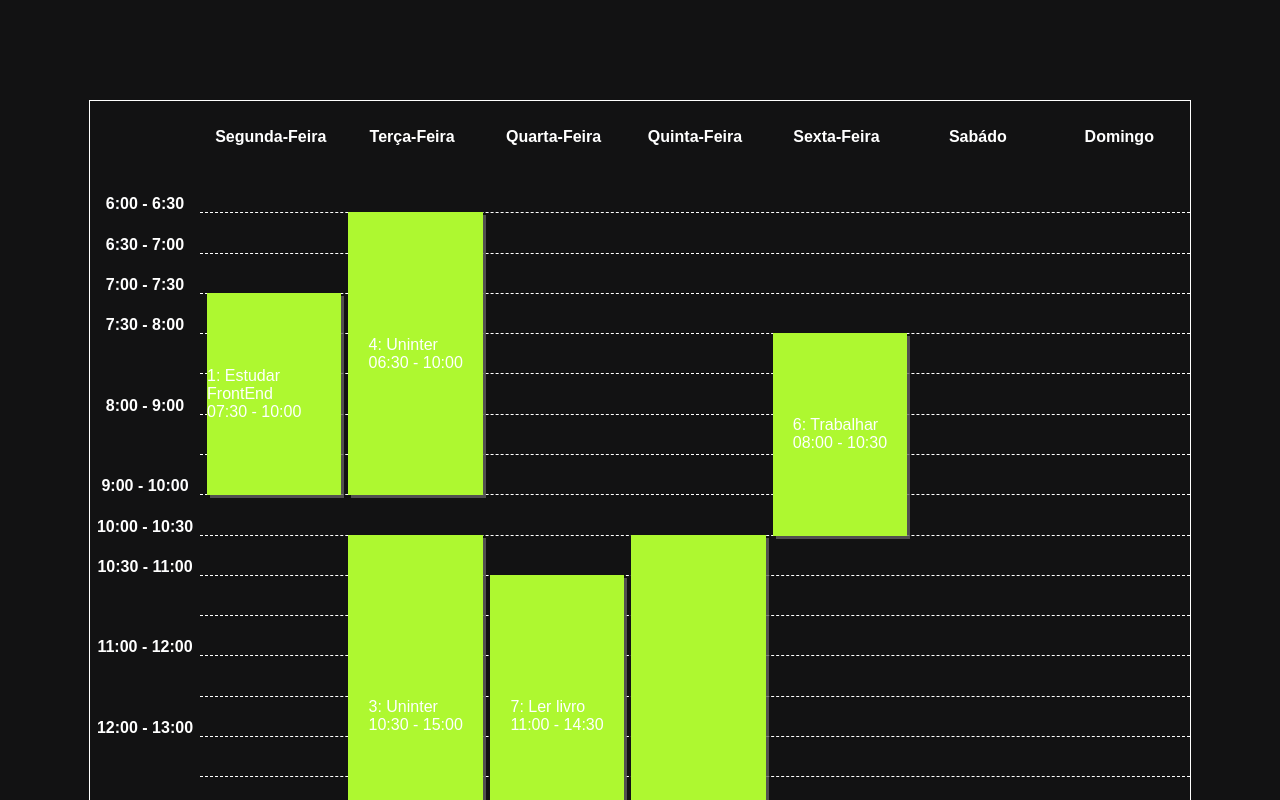
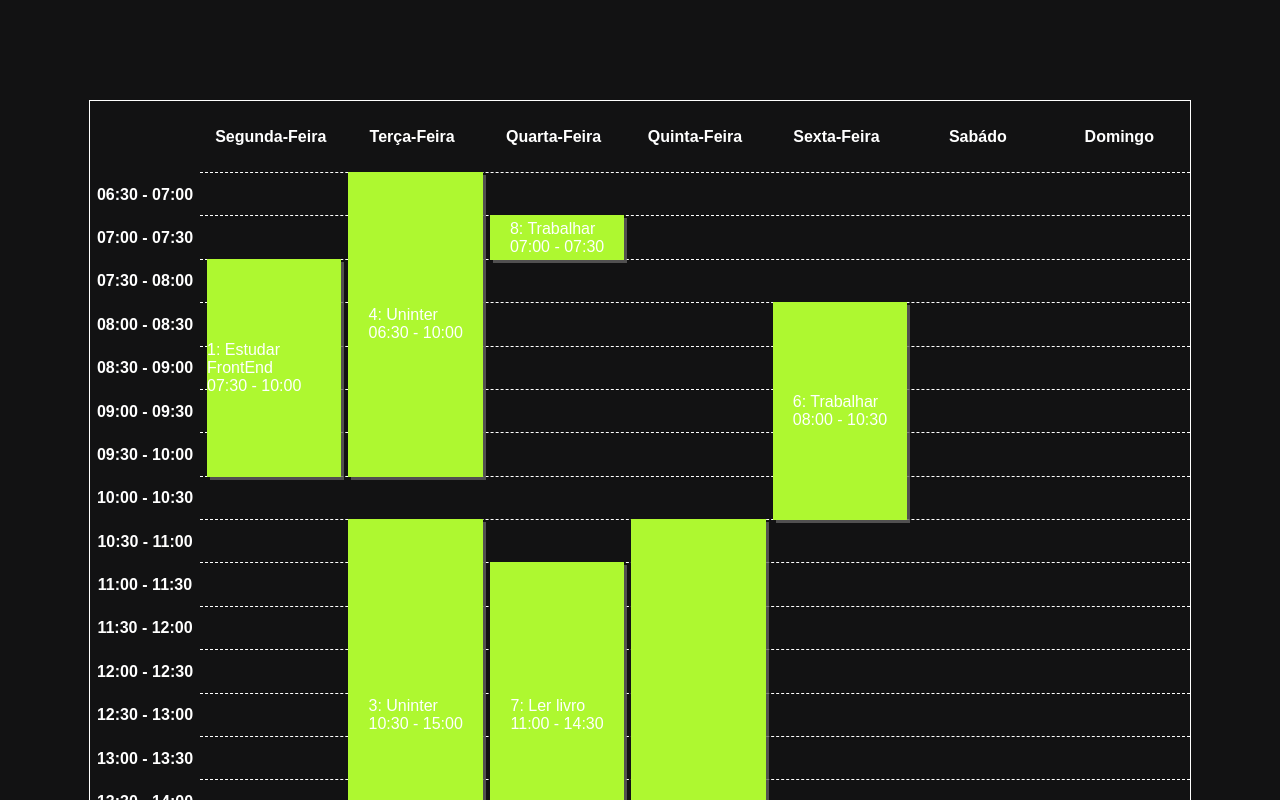
Before and after one commit to GuiDuarte07/routine_app, a Next.js app: page / in a window 1280 px wide. Shown: the top 800 px of the page. Built offline with nearby package versions, Linux system fonts and the light colour scheme.

Commit message:
rebuilding the logic of the project

```diff
--- a/src/app/page.tsx
+++ b/src/app/page.tsx
@@ -1,5 +1,6 @@
 'use client'
 import { RoutineTable } from "@/components/RoutineTable"
+import "@/utils/routine"
 
 export default function Home() {
   return (
--- a/src/components/RoutineTable/index.tsx
+++ b/src/components/RoutineTable/index.tsx
@@ -1,6 +1,6 @@
 'use client'
 import { useRoutine } from "@/lib/context/routines"
-import { eventToHourArray, filterRepeatedNumbers } from "@/utils/routine"
+import { generateHourArray, filterRepeatedNumbers, parseHourMinute } from "@/utils/routine"
 import { ColHeaderData, RowHeaderData, TableColDataContainer, TableColHeader, TableContainer, TableDataContainer, TableDivisionLine, TableEventDataCell, TableRowHeader } from "./style"
 import { translateWeakDays, weakDays } from "@/utils/weakDays"
 
@@ -12,30 +12,35 @@ interface IRoutineTable {
 export const RoutineTable = ({heigth, width}: IRoutineTable) => {
   const routines = useRoutine((state) => state.routine)
   const daysOnTable = useRoutine((state) => state.daysOnTable)
-  const arrayOfHours = eventToHourArray(routines)
-  const arrayOfNumber = filterRepeatedNumbers(arrayOfHours)
+  const arrayOfHours = generateHourArray(routines)
+  /* const arrayOfNumber = filterRepeatedNumbers(arrayOfHours) */
 
   const widthOfColHeader = width * 0.10
   const heightOfRowHeader = heigth * 0.06
 
   const widthOfEachCell = (width - widthOfColHeader) / daysOnTable
-  const heightOfHalfHour = ((heigth - heightOfRowHeader) / (arrayOfHours[arrayOfHours.length - 1] - arrayOfHours[0] + (arrayOfHours[arrayOfHours.length - 1] === arrayOfHours[arrayOfHours.length - 2] ? 1 : 0))) / 2
+  const heightOfHalfHour = (
+    (heigth - heightOfRowHeader) /
+    (
+      arrayOfHours.length
+      /* parseHourMinute(arrayOfHours[arrayOfHours.length - 1]).hour*2 - parseHourMinute(arrayOfHours[0]).hour*2 + ((parseHourMinute(arrayOfHours[arrayOfHours.length - 1]).minute === 30 ? 1 : 0))
+      + ((parseHourMinute(arrayOfHours[0]).minute === 30 ? 1 : 0)) */
+    )
+  )
+
+  console.log(arrayOfHours.length)
+  console.log(heightOfHalfHour, heightOfHalfHour * arrayOfHours.length)
 
   return (
     <TableContainer width={width} heigth={heigth}>
-      {arrayOfNumber.map((hour, i) => {
+      {arrayOfHours.map((hour, i) => {
+        console.log(arrayOfHours.length)
         return (
           <>
             <TableDivisionLine
               key={hour + "_00" + "line"}
               left={widthOfColHeader}
-              top={heightOfRowHeader + heightOfHalfHour * (i * 2 + 1)}
-              width={width - widthOfColHeader}
-            />
-            <TableDivisionLine
-              key={hour + "_30" + "line"}
-              left={widthOfColHeader}
-              top={heightOfRowHeader + heightOfHalfHour * (i * 2 + 2)}
+              top={heightOfRowHeader + heightOfHalfHour * (i)}
               width={width - widthOfColHeader}
             />
           </>
@@ -54,41 +59,10 @@ export const RoutineTable = ({heigth, width}: IRoutineTable) => {
         width={widthOfColHeader}
       >
         {arrayOfHours.map((hour, i) => {
-          let height = heightOfHalfHour;
-
-          function hourAnnotation() {
-            let leftSideHour = hour + ":"
-            let rightSideHour = ""
-
-            if(arrayOfHours[i+1] === hour) {
-              leftSideHour += "00"
-              rightSideHour = hour + ":" + "30"
-            } else if (arrayOfHours[i-1] === hour) {
-              leftSideHour += "30"
-              rightSideHour = arrayOfHours[i+1] + ":" + "00"
-              if (arrayOfHours[i+1] === undefined) {
-                if (arrayOfHours[i-1] === hour) {
-                  rightSideHour = (hour + 1 === 24 ? 0 : hour + 1) + ":" + "00"
-                } else {
-                  rightSideHour = hour + ":" + "30"
-                }
-              }
-            } else {
-              leftSideHour += "00"
-              rightSideHour = arrayOfHours[i+1] + ":" + "00"
-            }
-
-            return leftSideHour + " - " + rightSideHour
-           }
-
-          if (arrayOfHours[i+1] !== hour && arrayOfHours[i-1] !== hour) {
-            height = heightOfHalfHour*2
-          }
-
-          const hourText = hourAnnotation()
+          if (!arrayOfHours[i+1]) return null
           return (
-            <ColHeaderData key={hourText} height={height}>
-              {hourText}
+            <ColHeaderData key={hour} height={heightOfHalfHour}>
+              {hour} - {arrayOfHours[i+1]}
             </ColHeaderData>
           )
         })}
@@ -103,8 +77,9 @@ export const RoutineTable = ({heigth, width}: IRoutineTable) => {
         {weakDays.map((dayTag, i) =>
           <TableColDataContainer key={dayTag+i} width={widthOfEachCell}>
             {routines?.filter(({day})=> day === dayTag).map(({id, title, endHour, startHour}) => {
-              const [startH, startM] = startHour.split(":").map(x => parseInt(x))
-              const [endH, endM] = endHour.split(":").map(x => parseInt(x))
+              const {hour: startH, minute: startM} = parseHourMinute(startHour)
+              const {hour: endH, minute: endM} = parseHourMinute(endHour)
+              const {hour: firstArrayH, minute: firstArrayM} = parseHourMinute(arrayOfHours[0])
               let qntOfHalfHour = (endH - startH) * 2
 
               if(startM === 30) qntOfHalfHour -= 1
@@ -112,8 +87,15 @@ export const RoutineTable = ({heigth, width}: IRoutineTable) => {
 
               let heightOfEvent = qntOfHalfHour * heightOfHalfHour
 
-              let heightTopStartEvent = (startH - arrayOfHours[0]) * 2
-              if (startM === 30) heightTopStartEvent += 1
+              let heightTopStartEvent = (startH - firstArrayH) * 2
+
+              if(firstArrayM === 0 && startM === 30) {
+                heightTopStartEvent++
+              }
+
+              if(firstArrayM === 30 && startM === 0) {
+                heightTopStartEvent--
+              }
 
               let topStart = heightTopStartEvent * heightOfHalfHour
 
--- a/src/components/RoutineTable/style.tsx
+++ b/src/components/RoutineTable/style.tsx
@@ -63,7 +63,7 @@ export const ColHeaderData = styled.div<{height: number}>`
   font-weight: bold;
   display: flex;
   justify-content: center;
-  align-items: flex-end;
+  align-items: center;
   /* border-bottom: 1px dashed black; */
   box-sizing: border-box;
   color: white
--- a/src/utils/example.json
+++ b/src/utils/example.json
@@ -11,7 +11,7 @@
     "title": "Estudar FrontEnd",
     "day": "mon",
     "startHour": "14:00",
-    "endHour": "19:30"
+    "endHour": "19:00"
   },
   {
     "id": 3,
@@ -53,7 +53,7 @@
     "title": "Ler livro",
     "day": "wed",
     "startHour": "18:00",
-    "endHour": "19:30"
+    "endHour": "19:00"
   },
   {
     "id": 8,
@@ -61,5 +61,12 @@
     "day": "thurs",
     "startHour": "10:30",
     "endHour": "18:30"
+  },
+  {
+    "id": 8,
+    "title": "Trabalhar",
+    "day": "wed",
+    "startHour": "07:00",
+    "endHour": "07:30"
   }
 ]
--- a/src/utils/routine.ts
+++ b/src/utils/routine.ts
@@ -1,44 +1,54 @@
+import { Event } from "@/lib/context/routines";
 
-import { Event } from "@/lib/context/routines"
+export function parseHourMinute(time: string): { hour: number; minute: number } {
+  const [hourStr, minuteStr] = time.split(":");
+  return { hour: parseInt(hourStr), minute: parseInt(minuteStr) };
+}
 
-//Format of startHour and endHour = 14:30
-//Retorna um array com as horas que terá a tabela (a repitição de uma hora significa que ele será dividido em meia hora + meia hora)
-export function eventToHourArray(hourArrays: {startHour: string, endHour: string}[]): number[] {
-  const subdividedHours: number[] = []
-  let firtHour: number = 24
-  let lastHour: number = 0
+function formatHourMinute(hour: number, minute: number): string {
+  const hourStr = hour.toString().padStart(2, "0");
+  const minuteStr = minute.toString().padStart(2, "0");
+  return `${hourStr}:${minuteStr}`;
+}
 
-  hourArrays.forEach(({startHour, endHour}) => {
-    const [startH, startMin] = startHour.split(":").map(value => Number(value))
-    const [endH, endMin] = endHour.split(":").map(value => Number(value))
+function compareTimes(time1: string, time2: string): number {
+  const { hour: hour1, minute: minute1 } = parseHourMinute(time1);
+  const { hour: hour2, minute: minute2 } = parseHourMinute(time2);
 
-    if (firtHour > startH) firtHour = startH
-    if (lastHour < endH) lastHour = endH
-
-    if (startMin === 30) {
-      if (!subdividedHours.find(hour => hour === startH)) {
-        subdividedHours.push(startH)
-      }
-    }
-    if (endMin === 30) {
-      if (!subdividedHours.find(hour => hour === endH)) {
-        subdividedHours.push(endH)
-      }
-    }
-  })
-
-  const defaultHours: number[] = []
-
-  for (let i = firtHour; i < lastHour; i++) {
-   defaultHours.push(i)
+  if (hour1 === hour2) {
+    return minute1 - minute2;
   }
 
-  const allArray = [...subdividedHours, ...defaultHours]
-  allArray.sort((a, b) => a - b)
+  return hour1 - hour2;
+}
 
-  if (allArray[allArray.length-1] === lastHour) allArray.push(lastHour)
+export function generateHourArray(hoursArray: { startHour: string; endHour: string }[]): string[] {
+  if (hoursArray.length === 0) {
+    throw new Error("The array must not be empty.");
+  }
 
-  return allArray
+  const sortedHoursArray = hoursArray.slice().sort((a, b) => compareTimes(a.startHour, b.startHour));
+  const result: string[] = [];
+  const minHour = sortedHoursArray[0].startHour;
+  const maxHour = sortedHoursArray[sortedHoursArray.length - 1].endHour;
+  let currentHour = minHour;
+  let i = 0
+
+  while (result[result.length - 1] !== maxHour) {
+    i++
+    if (i > 30) return ["errorr"]
+    result.push(currentHour);
+
+    const { hour, minute } = parseHourMinute(currentHour);
+    // Increment by half an hour
+    if (minute < 30) {
+      currentHour = formatHourMinute(hour, minute + 30);
+    } else {
+      currentHour = formatHourMinute(hour + 1, 0);
+    }
+  }
+
+  return result;
 }
 
 //retorna true se o novo evento conflita com os demais
```
Also changed, not shown: 1 other file (tests, documents, lock files or other folders).
